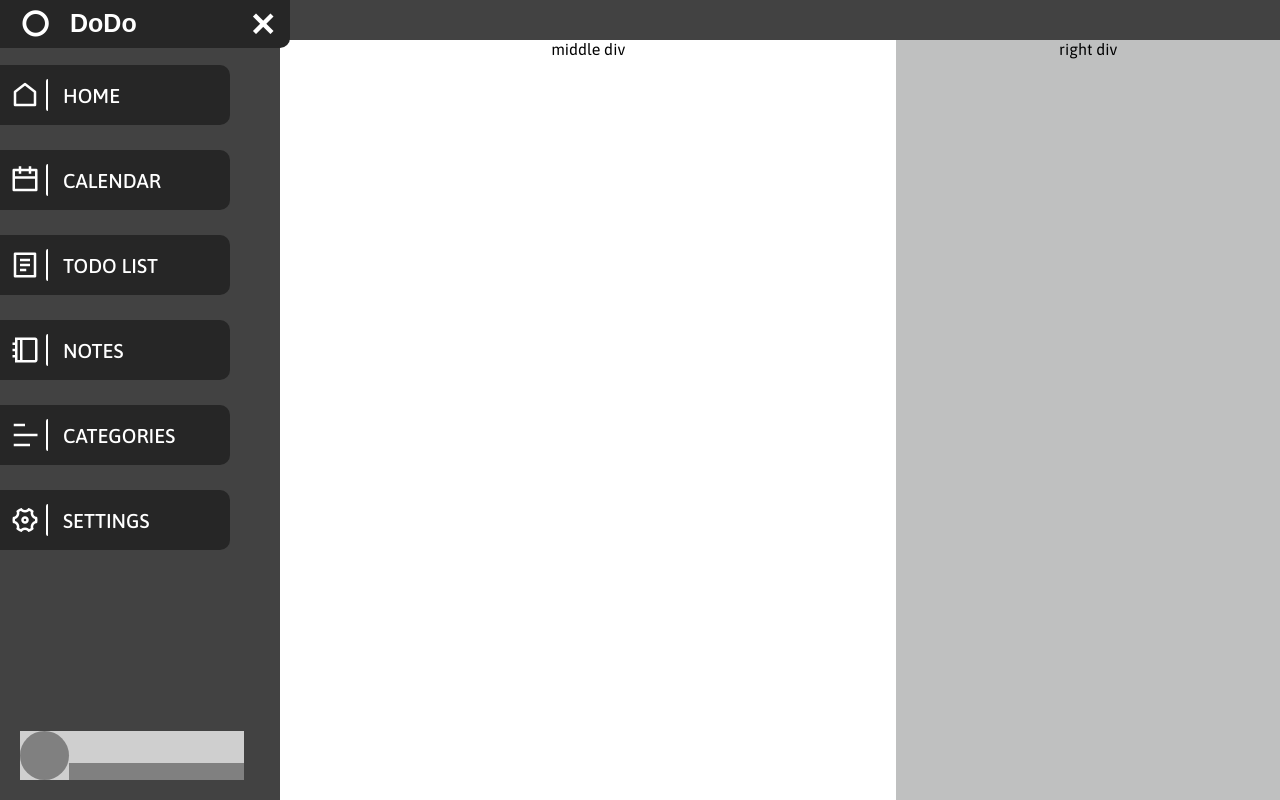
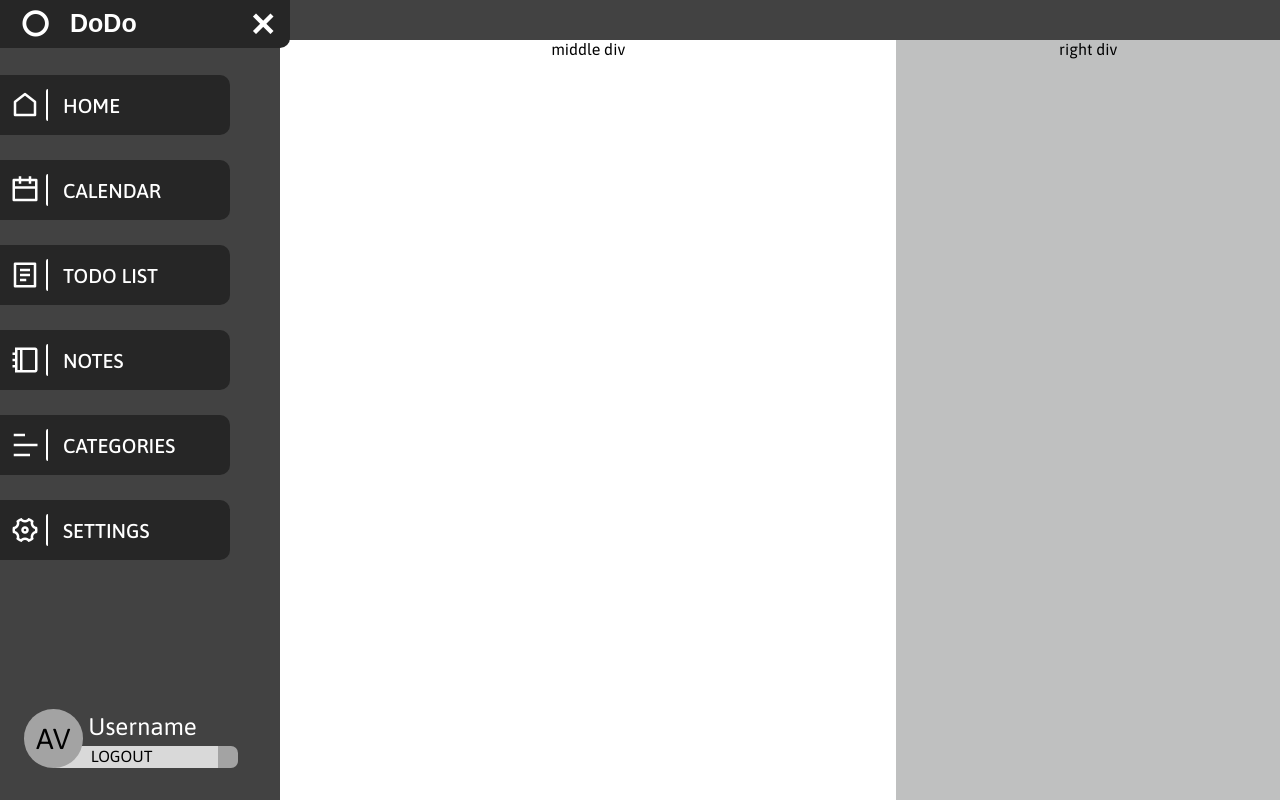
Before and after one commit to akai-org/akaitodo-frontend, a React (Create React App) app: page / in a window 1280 px wide. Built offline with nearby package versions, Linux system fonts and the light colour scheme.

Commit message:
redesign part 2 + user section -merge-

```diff
--- a/src/components/NavBar.js
+++ b/src/components/NavBar.js
@@ -64,10 +64,13 @@ function NavBar() {
           </ul>
         </div>
 
-        <div className={click ? 'user-container hide' : 'user-container'}>
-          <div className="user-tile">
-            <div className="user-avatar"></div>
-            <div className="user-name"></div>
+        <div className={click ? "user-container hide" : "user-container"}>
+          <div className="user-logo">AV</div>
+          <div className={click ? "logout-background hide" : "logout-background"}></div>
+          <div className={click ? "logout-background-snippet hide" : "logout-background-snippet"}></div>
+          <div className={click ? "user-info-container hide" : "user-info-container"}>
+            <div className="user-name">Username</div>
+            <div className="user-logout">Logout</div>
           </div>
         </div>
     </nav>
--- a/src/styles/NavBar.scss
+++ b/src/styles/NavBar.scss
@@ -13,7 +13,7 @@
 .upper-container {
   width: 290px;
   height: 6vh;
-  z-index: 10;
+  z-index: 6;
   display: flex;
   align-items: center;
   justify-content: space-between;
@@ -50,6 +50,7 @@
   width: 280px;
   height: 95vh;
   display: flex;
+  justify-content: space-between;
   flex-direction: column;
   flex-grow: 300px;
   background-color: var(--primary-color);
@@ -90,6 +91,22 @@
   &.menu-link-tag {
     display: none;
   }
+
+  &.user-container {
+    padding-left: 0.5rem;
+  }
+
+  &.user-info-container {
+    display: none;
+  }
+
+  &.logout-background {
+    display: none;
+  }
+
+  &.logout-background-snippet {
+    display: none;
+  }
 }
 
 // MENU STYLE
@@ -100,7 +117,7 @@
 
 .menu-list {
   list-style-type: none;
-  padding: 0;
+  padding: 10px 0 0 0;
   width: 100%;
   height: 100%;
   display: flex;
@@ -188,31 +205,66 @@
 }
 
 // DOWN INFO STYLE
-.user-tile {
+.user-container {
+  //background-color: beige;
   display: flex;
-  background-color: rgb(207, 207, 207);
-  margin-left: 20px;
-  height: 55%;
-  width: 80%;
+  height: 60px;
+  position: relative;
+  padding-left: 1.5rem;
+  margin-bottom: 2rem;
 }
 
-.user-container {
+.user-logo {
   display: flex;
+  z-index: 3;
+  height: 100%;
+  background-color: var(--darkgray-color);
+  border-radius: 50%;
+  aspect-ratio: 1/1;
+  justify-content: center;
   align-items: center;
-  height: 12%;
-  /*background-color: beige;*/
+  font-size: 1.8rem;
 }
 
-.user-avatar {
-  background-color: gray;
-  aspect-ratio: 1/1;
-  height: 100%;
-  border-radius: 50%;
+.user-info-container {
+  display: flex;
+  flex-direction: column;
+  justify-content: space-around;
 }
 
 .user-name {
-  align-self: flex-end;
-  background-color: gray;
-  height: 35%;
-  width: 90%;
+  font-size: 1.5rem;
+  padding-left: 0.35rem;
+  color: var(--basebg-color);
 }
+
+.user-logout {
+  padding-left: 0.5rem;
+  font-size: 1rem;
+  color: black;
+  z-index: 1;
+  text-transform: uppercase;
+}
+
+.logout-background {
+  background-color: var(--lightgray-color);
+  display: block;
+  width: 180px;
+  height: 1.4rem;
+  position: absolute;
+  bottom: 0px;
+  right: 50px;
+  border-radius: 7px;
+}
+
+.logout-background-snippet {
+  background-color: var(--darkgray-color);
+  display: block;
+  height: 1.4rem;
+  width: 20px;
+  position: absolute;
+  bottom: 0px;
+  right: 42px;
+  border-bottom-right-radius: 7px;
+  border-top-right-radius: 7px;
+}
```
